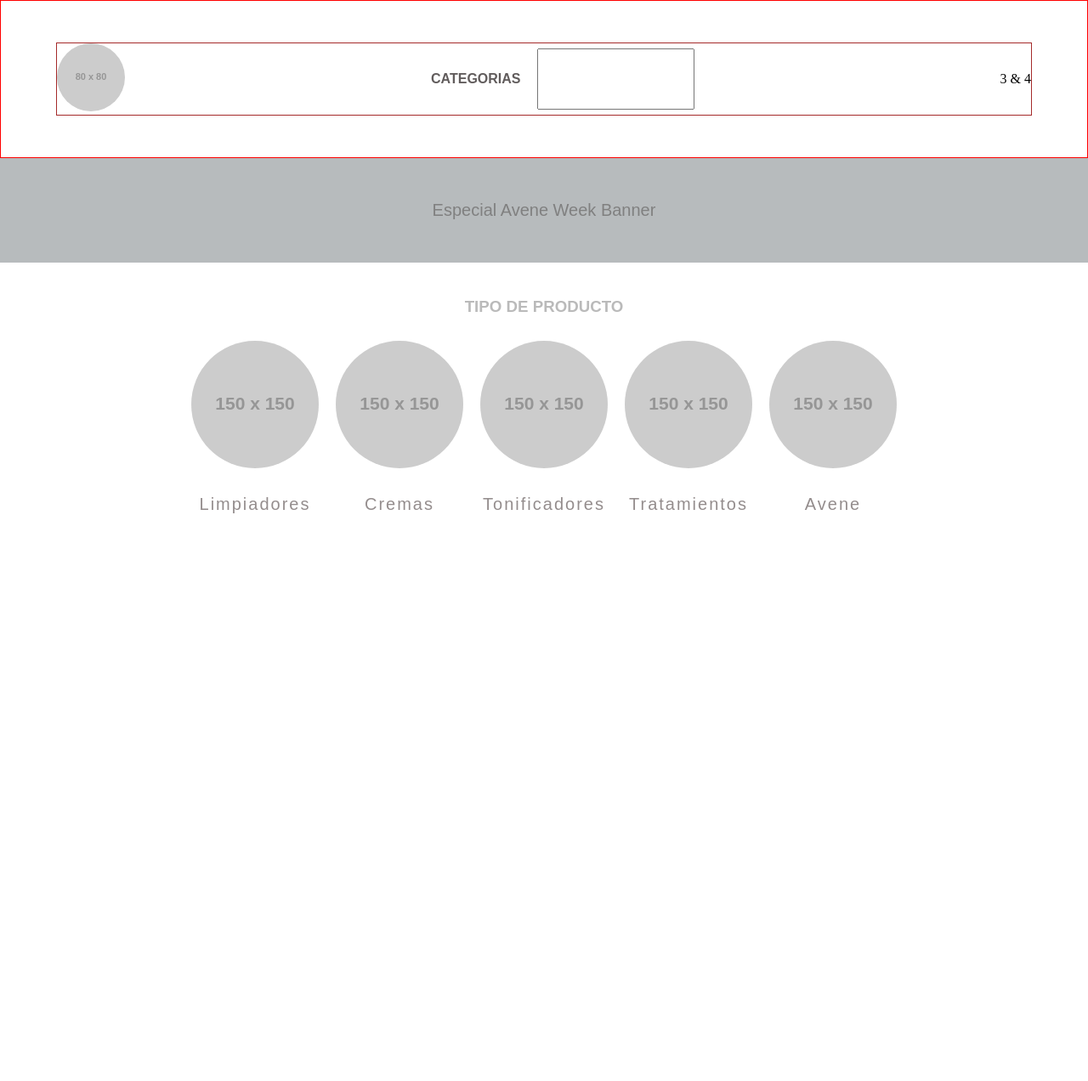
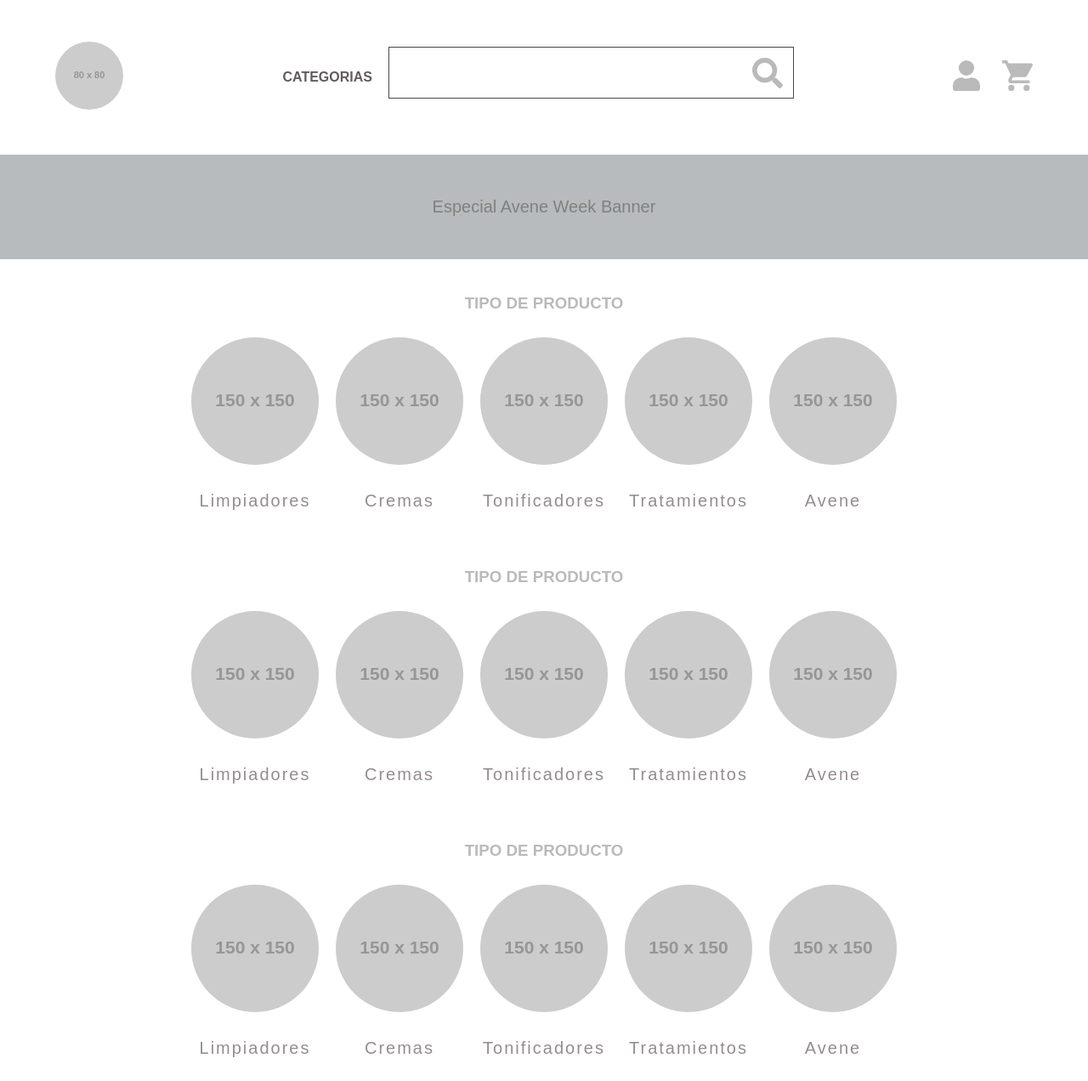
Before and after one commit to cburke623/Practice, a plain HTML site: page index.html in a window 1280 px wide. Shown: the whole page at 85% size. Before the commit the page ends 800 px from the top, so only its background shows below. Drawn offline with Linux system fonts and the light colour scheme; placeholder pictures from the web are drawn by us.

Commit message:
update dec 13

```diff
--- a/index.html
+++ b/index.html
@@ -13,9 +13,17 @@
         <li><img src="https://via.placeholder.com/80" alt="80x80" /></li>
         <li>
           <h5>categorias</h5>
-          <input type="search" />
+          <div class="search-container">
+            <input type="search" />
+            <img src="images/search.svg" alt="search" />
+          </div>
         </li>
-        <li>3 & 4</li>
+        <li>
+          <img src="images/user.svg" alt="user icon" /><img
+            src="images/cart.svg"
+            alt="Shopping cart"
+          />
+        </li>
       </ul>
     </nav>
     <div class="banner">Especial Avene Week banner</div>
@@ -45,5 +53,57 @@
       </ul>
       <div class="clearfix"></div>
     </div>
+    <div class="list">
+      <h3>tipo de producto</h3>
+      <ul>
+        <li>
+          <img src="https://via.placeholder.com/150" alt="150x150" />
+          <h4>Limpiadores</h4>
+        </li>
+        <li>
+          <img src="https://via.placeholder.com/150" alt="150x150" />
+          <h4>Cremas</h4>
+        </li>
+        <li>
+          <img src="https://via.placeholder.com/150" alt="150x150" />
+          <h4>tonificadores</h4>
+        </li>
+        <li>
+          <img src="https://via.placeholder.com/150" alt="150x150" />
+          <h4>Tratamientos</h4>
+        </li>
+        <li>
+          <img src="https://via.placeholder.com/150" alt="150x150" />
+          <h4>Avene</h4>
+        </li>
+      </ul>
+      <div class="clearfix"></div>
+    </div>
+    <div class="list">
+      <h3>tipo de producto</h3>
+      <ul>
+        <li>
+          <img src="https://via.placeholder.com/150" alt="150x150" />
+          <h4>Limpiadores</h4>
+        </li>
+        <li>
+          <img src="https://via.placeholder.com/150" alt="150x150" />
+          <h4>Cremas</h4>
+        </li>
+        <li>
+          <img src="https://via.placeholder.com/150" alt="150x150" />
+          <h4>tonificadores</h4>
+        </li>
+        <li>
+          <img src="https://via.placeholder.com/150" alt="150x150" />
+          <h4>Tratamientos</h4>
+        </li>
+        <li>
+          <img src="https://via.placeholder.com/150" alt="150x150" />
+          <h4>Avene</h4>
+        </li>
+      </ul>
+      <div class="clearfix"></div>
+    </div>
   </body>
 </html>
--- a/styles.css
+++ b/styles.css
@@ -4,13 +4,11 @@ ul {
   padding: 0;
 }
 nav {
-  border: 1px solid red;
   padding: 49px 65px;
 }
 nav ul {
   display: flex;
   justify-content: space-between;
-  border: 1px solid brown;
   align-items: center;
 }
 nav ul li:nth-child(1) img {
@@ -19,14 +17,38 @@ nav ul li:nth-child(1) img {
 nav ul li:nth-child(2) {
   display: flex;
 }
-nav ul li:nth-child(2) h5{
+nav ul li:nth-child(2) h5 {
   text-transform: uppercase;
   font-family: Arial, Helvetica, sans-serif;
   font-size: 16px;
   color: rgb(97, 92, 92);
   margin-right: 19px;
 }
-
+nav ul li:nth-child(3) img:last-child {
+  margin-left: 26px;
+}
+.search-container {
+  border: 1px solid rgb(73, 71, 71);
+  width: 475px;
+  height: 59px;
+  display: flex;
+  justify-content: space-between;
+  align-items: center;
+}
+.search-container img {
+  width: 36px;
+  height: 36px;
+  margin: 0 12px;
+}
+.search-container input {
+  flex-grow: 1;
+  height: 100%;
+  border: none;
+  outline: none;
+  font-family: Arial, Helvetica, sans-serif;
+  font-size: 16px;
+  color: rgb(97, 92, 92);
+}
 
 body {
   margin: 0;
```
Also changed, not shown: images/cart.svg (added), images/search.svg (added), images/user.svg (added). Lines whose indentation alone changed are shown as unchanged.
